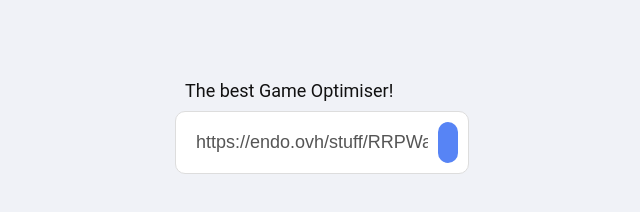
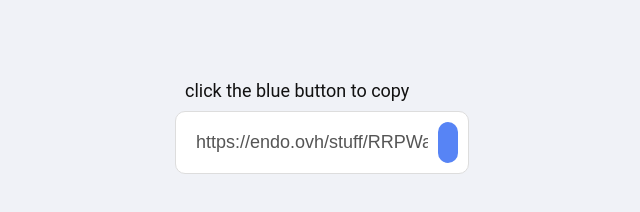
Before and after one commit to endo4x/endodotovh, a plain HTML site: page index.html in a window 1280 px wide. Shown: the part 478-690 px from the top of the page, 318-958 px from the left. Drawn offline with Linux system fonts and the light colour scheme.

Commit message:
Update index.html

```diff
--- a/index.html
+++ b/index.html
@@ -1,7 +1,7 @@
 <label class="unselectable">endo.ovh</label>
 <div class="container">
     <div class="h1">
-        The best Game Optimiser!
+        click the blue button to copy
     </div>
     <div class="copy-text">
 
```
